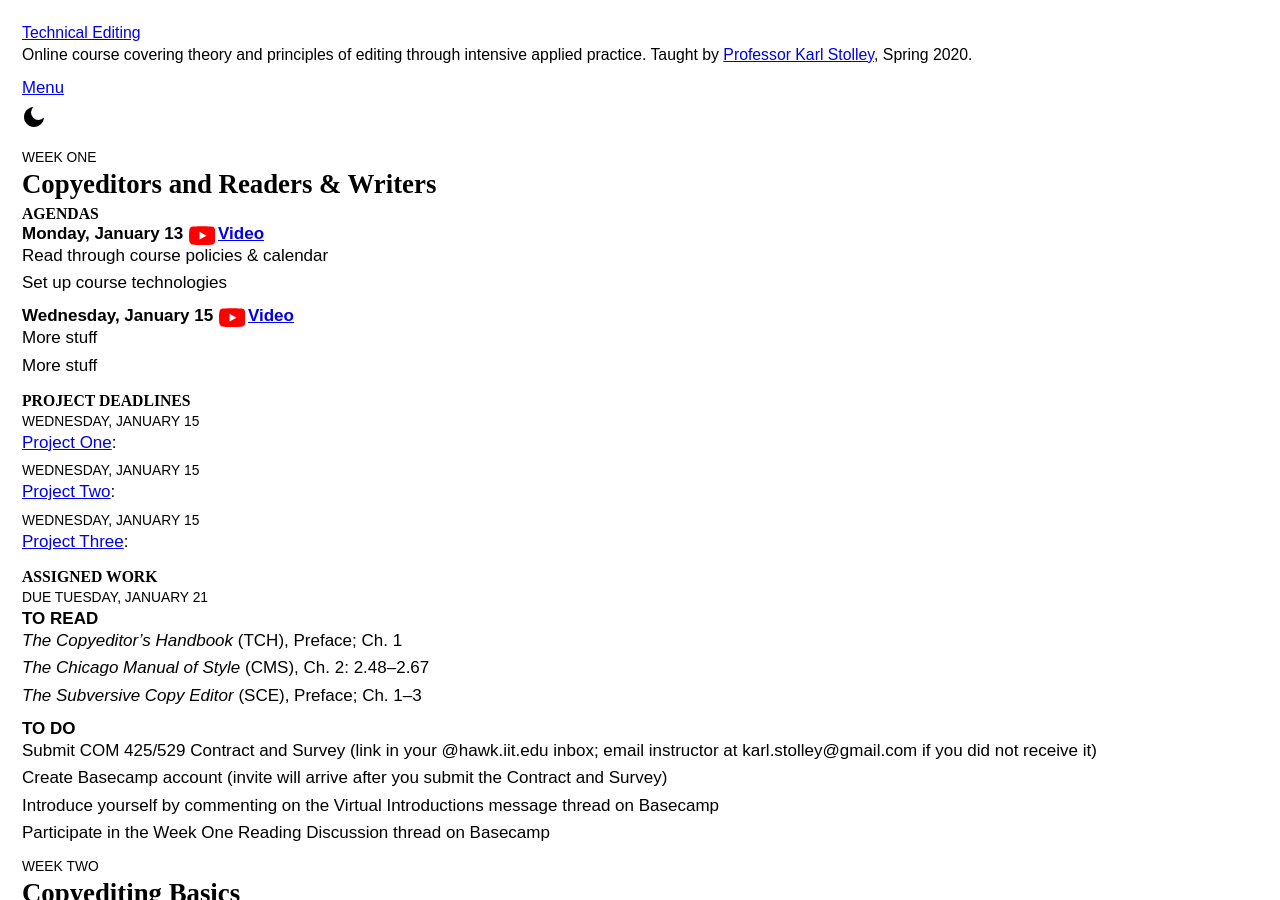
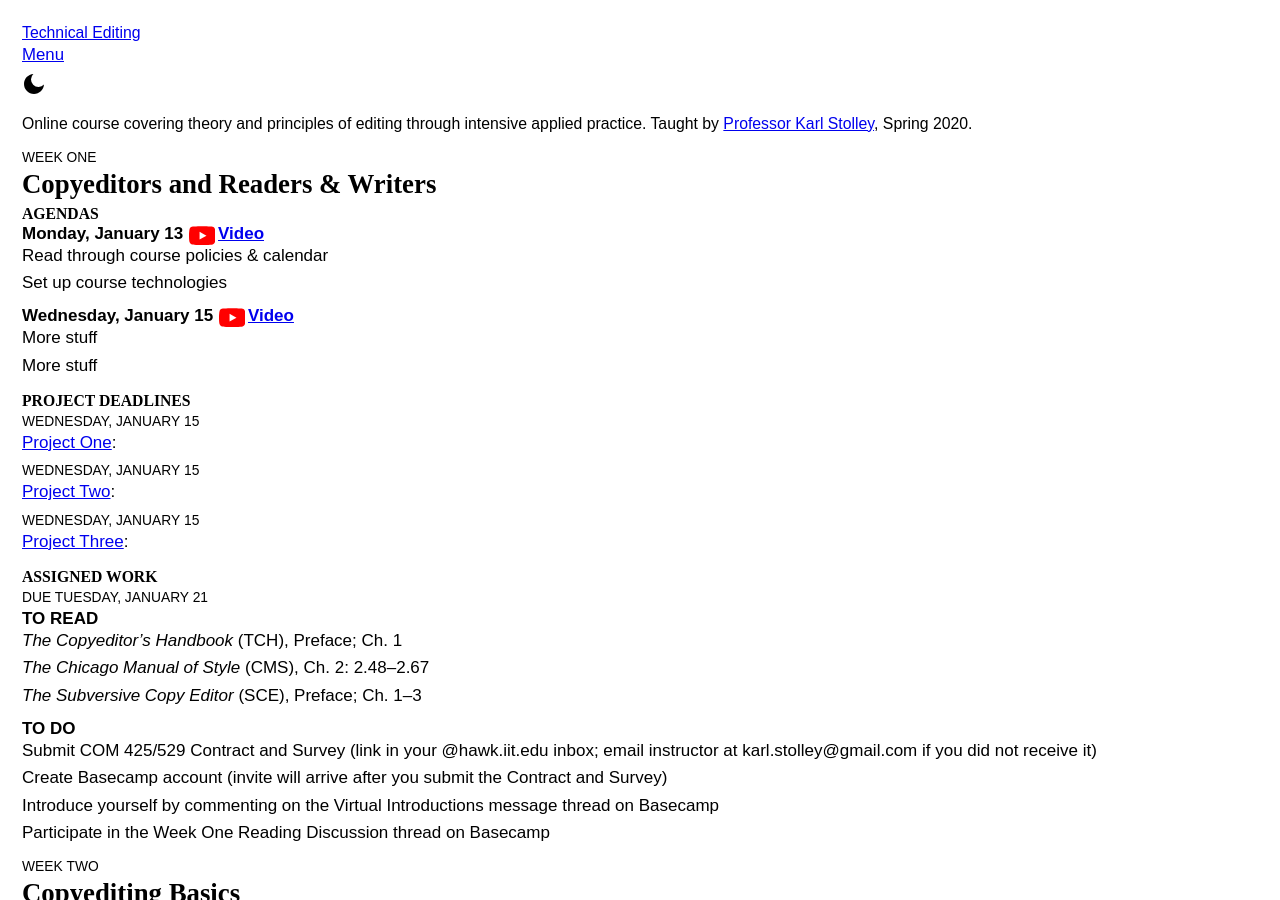
Before and after one commit to karlstolley/jekyll-theme-course, a Jekyll site: the page built from index.md, in a window 1280 px wide and 900 px high. Built offline with Jekyll 4.4.1, drawn with Linux system fonts in a browser that asks for light colours; some web fonts are replaced.

Commit message:
Place tagline below navigation

```diff
--- a/_layouts/default.html
+++ b/_layouts/default.html
@@ -17,19 +17,20 @@
 <body>
 <header id="header">
   <h1>
-    <a rel="home" href="{{ site.url }}{{ site.baseurl }}">{{ course.title}}</a>{% if page.title %}: {{ page.title}}{% endif %}
+    <a rel="home" href="{{ site.url }}{{ site.baseurl }}">{{ course.title}}</a>
   </h1>
-  <p class="tagline">
-    {% if course.tagline %}{{ course.tagline }}{% endif %}
-    Taught by <a href="#instructor">{{ instructor.title }} {{ instructor.name }}</a>,
-    {{ course.term }}.
-  </p>
+  <!-- {% if page.title %} {{ page.title}}{% endif %} -->
   <nav id="quick-nav">
     <h3 id="nav-con"><a href="#content"><span class="access">Jump to</span> {{ page.title }}</a></h3>
     <ul class="nav">
       <li id="nav-nav"><a href="#full-nav"><span class="access">Jump to</span> Menu</a></li>
     </ul>
   </nav>
+  <p class="tagline">
+    {% if course.tagline %}{{ course.tagline }}{% endif %}
+    Taught by <a href="#instructor">{{ instructor.title }} {{ instructor.name }}</a>,
+    {{ course.term }}.
+  </p>
 </header>
 <main id="content">
   {{ content }}
```
